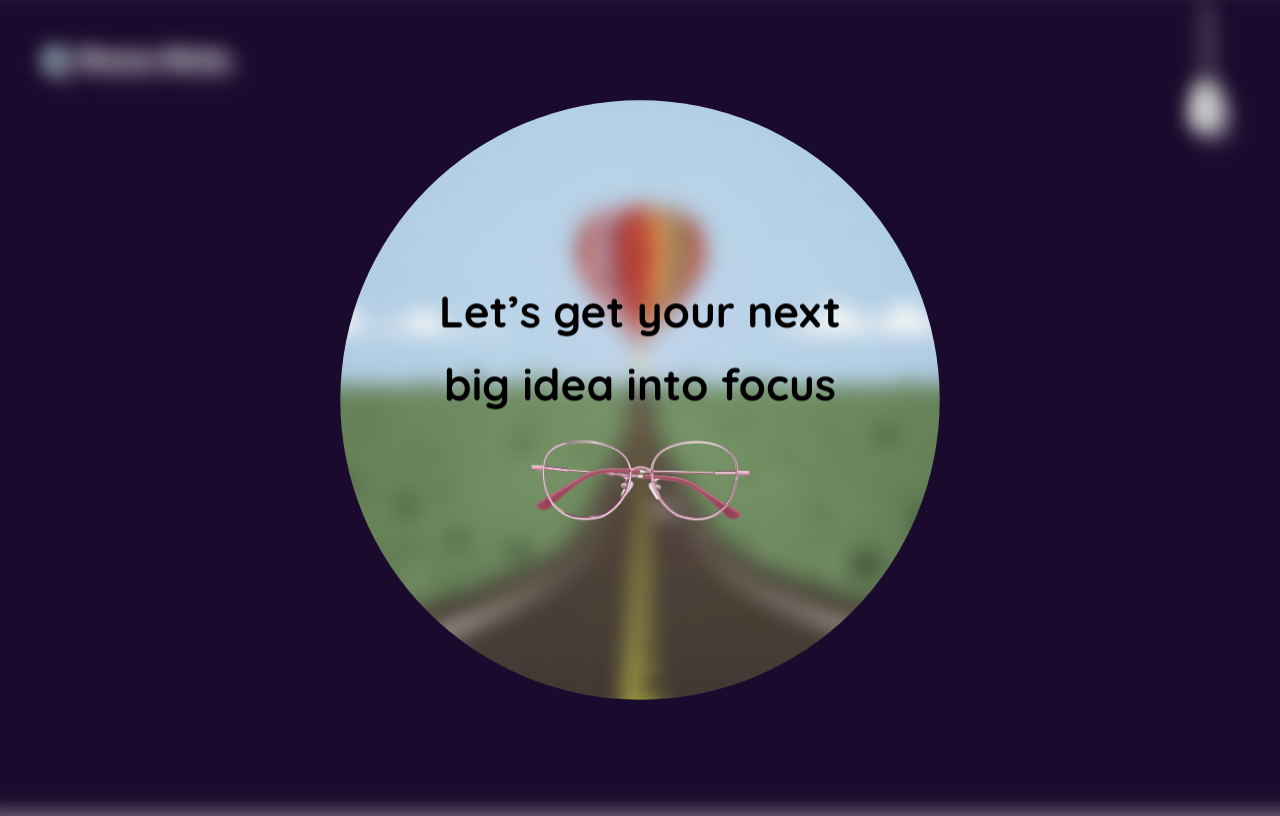
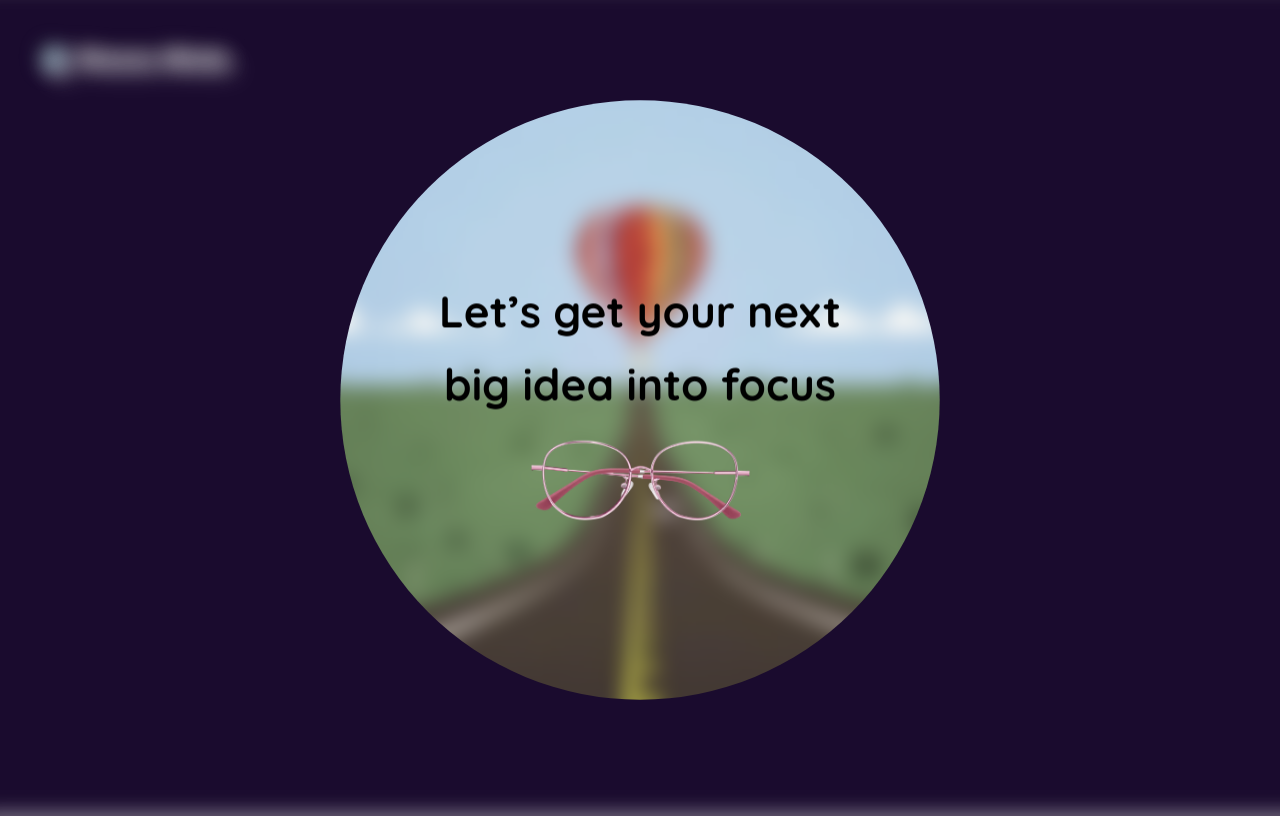
Before and after one commit to rmmindo/rheana-portfolio, a React (Vite) app in the folder apps/web/: page / in a window 1280 px wide. Shown: the top 816 px of the page. Built offline with nearby package versions, Linux system fonts and the light colour scheme.

Commit message:
style: guarantee theme cord is strictly hidden by opacity until its 9s drop cue

```diff
--- a/apps/web/src/styles/components/_cord.scss
+++ b/apps/web/src/styles/components/_cord.scss
@@ -121,11 +121,15 @@
 
 /* Dropdown Animation for Theme Cord */
 .theme-cord-wrapper {
-  transform: translateY(-150vh);
-  transition: transform 1.2s cubic-bezier(0.34, 1.56, 0.64, 1);
+  transform: translateY(-100%);
+  opacity: 0;
+  pointer-events: none;
+  transition: all 0.3s ease;
 }
 
 html.has-unlocked .theme-cord-wrapper {
   transform: translateY(0);
-  transition-delay: 9s; /* 6s for text trace/pop to finish + 3s wait */
+  opacity: 1;
+  pointer-events: auto;
+  transition: transform 1.2s cubic-bezier(0.34, 1.56, 0.64, 1) 9s, opacity 0s 9s;
 }
```
